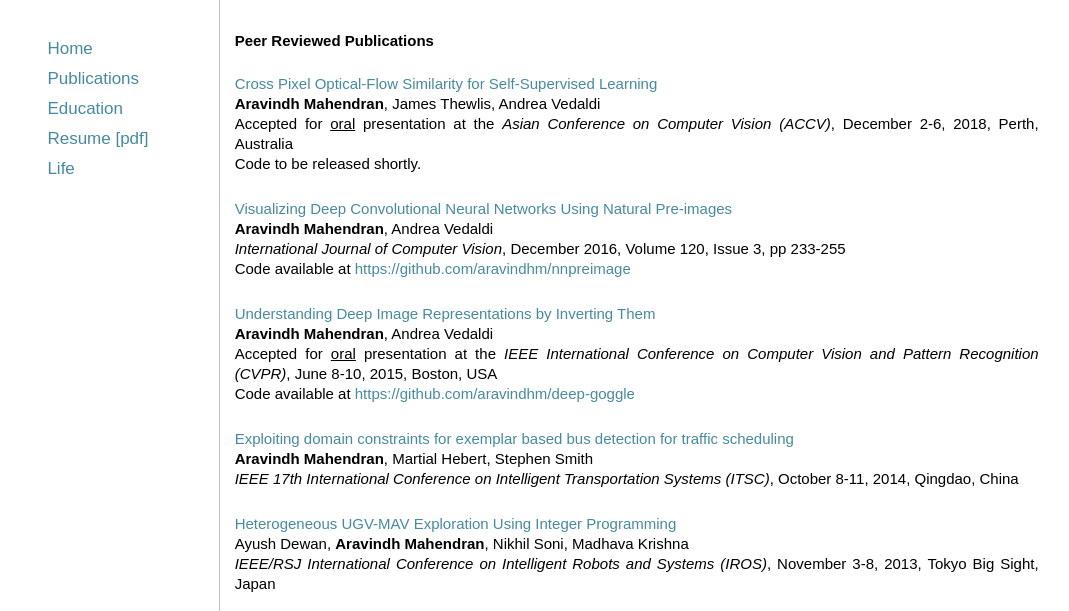
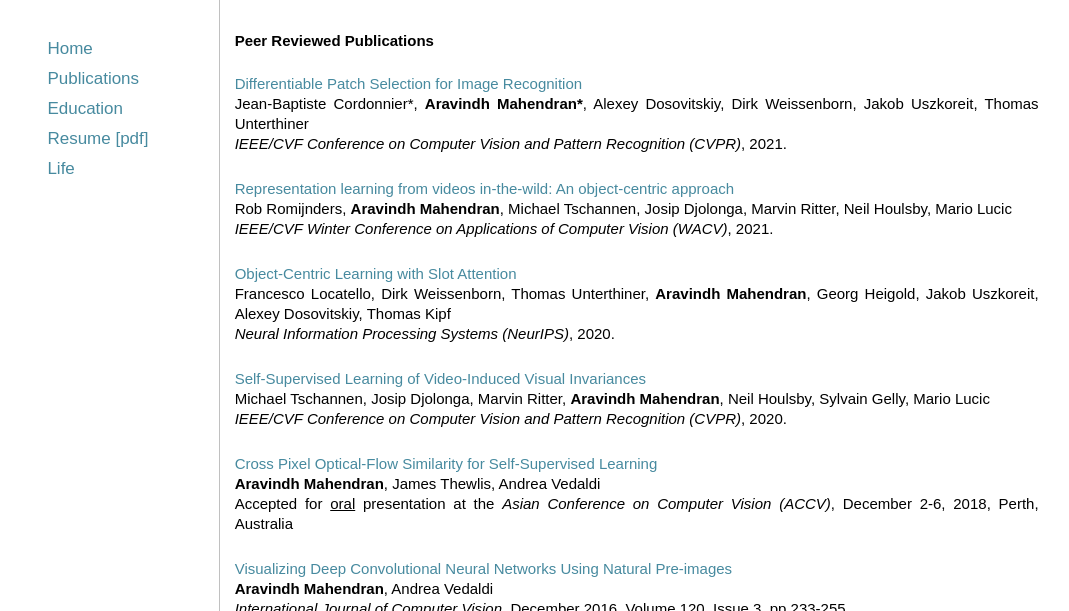
Before and after one commit to aravindhm/aravindhm.github.io, a plain HTML site: page publications.html in a window 1280 px wide. Shown: the part 164-775 px from the top of the page, without its empty margins (102-1171 px from the left). Drawn offline with Linux system fonts and the light colour scheme.

Commit message:
Publications page updated.

```diff
--- a/publications.html
+++ b/publications.html
@@ -16,11 +16,29 @@
     <div id="main">
         <div id="Publications">
             <h4> Peer Reviewed Publications </h4>
+            <p> <a href=https://openaccess.thecvf.com/content/CVPR2021/papers/Cordonnier_Differentiable_Patch_Selection_for_Image_Recognition_CVPR_2021_paper.pdf target=_blank>Differentiable Patch Selection for Image Recognition</a><br/>
+                Jean-Baptiste Cordonnier*, <b>Aravindh Mahendran*</b>, Alexey Dosovitskiy, Dirk Weissenborn, Jakob Uszkoreit, Thomas Unterthiner <br/>
+                <i>IEEE/CVF Conference on Computer Vision and Pattern Recognition (CVPR)</i>, 2021.
+            </p>
+
+            <p> <a href=https://openaccess.thecvf.com/content/WACV2021/papers/Romijnders_Representation_Learning_From_Videos_In-the-Wild_An_Object-Centric_Approach_WACV_2021_paper.pdf target=_blank>Representation learning from videos in-the-wild: An object-centric approach</a><br/>
+                Rob Romijnders, <b>Aravindh Mahendran</b>, Michael Tschannen, Josip Djolonga, Marvin Ritter, Neil Houlsby, Mario Lucic <br/>
+                <i>IEEE/CVF Winter Conference on Applications of Computer Vision (WACV)</i>, 2021.
+            </p>
+
+            <p> <a href=https://papers.nips.cc/paper/2020/file/8511df98c02ab60aea1b2356c013bc0f-Paper.pdf target=_blank>Object-Centric Learning with Slot Attention</a> <br/>
+                Francesco Locatello, Dirk Weissenborn, Thomas Unterthiner, <b>Aravindh Mahendran</b>, Georg Heigold, Jakob Uszkoreit, Alexey Dosovitskiy, Thomas Kipf <br/>
+                <i>Neural Information Processing Systems (NeurIPS)</i>, 2020.
+            </p>
+
+            <p> <a href=http://openaccess.thecvf.com/content_CVPR_2020/papers/Tschannen_Self-Supervised_Learning_of_Video-Induced_Visual_Invariances_CVPR_2020_paper.pdf target=_blank>Self-Supervised Learning of Video-Induced Visual Invariances</a><br/>
+                Michael Tschannen, Josip Djolonga, Marvin Ritter, <b>Aravindh Mahendran</b>, Neil Houlsby, Sylvain Gelly, Mario Lucic <br/>
+                <i>IEEE/CVF Conference on Computer Vision and Pattern Recognition (CVPR)</i>, 2020.
+            </p>
 
             <p> <a href=http://www.robots.ox.ac.uk/~vgg/publications/2018/Mahendran18/mahendran18.pdf target=_blank>Cross Pixel Optical-Flow Similarity for Self-Supervised Learning</a><br />
                 <b>Aravindh Mahendran</b>, James Thewlis, Andrea Vedaldi <br/>
                 Accepted for <u>oral</u> presentation at the <i>Asian Conference on Computer Vision (ACCV)</i>, December 2-6, 2018, Perth, Australia <br/>
-                 Code to be released shortly.
             </p>
 
             <p> <a href=http://www.robots.ox.ac.uk/~vgg/research/invrep/index.html target=_blank>Visualizing Deep Convolutional Neural Networks Using Natural Pre-images</a><br />
```
